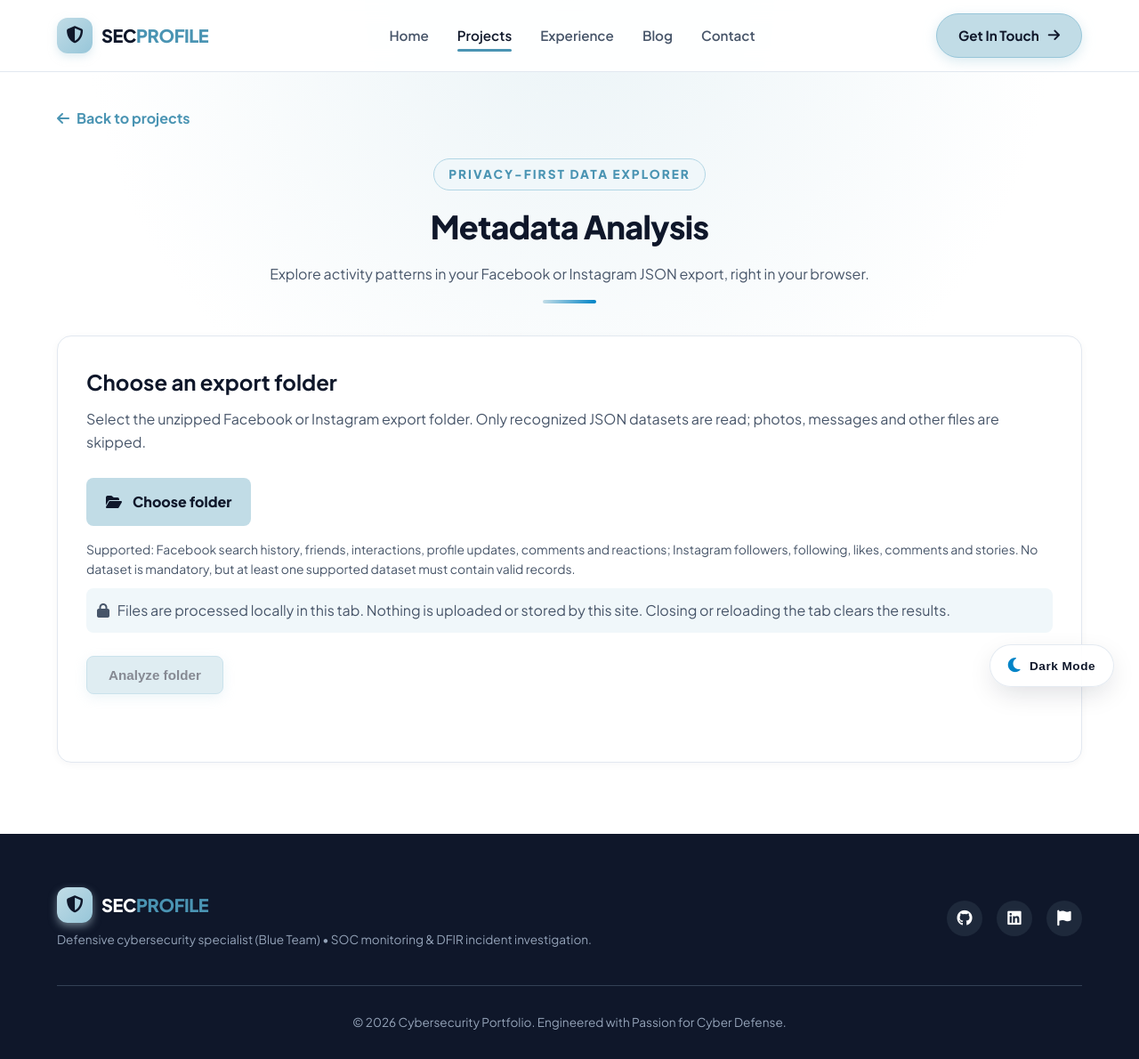
After one commit to hminhtri-cloud/profile, a Flask app: page /projects/metadata in a window 1280 px wide. The commit adds this page. Shown: the whole page at 89% size. Run offline with Flask 3, Linux system fonts and the light colour scheme.

Commit message:
add project metadata

```diff
--- a/app.py
+++ b/app.py
@@ -12,6 +12,11 @@ def home():
 @app.route("/projects")
 def projects():
     return render_template("pages/projects.html", active_page="projects")
+
+
+@app.route("/projects/metadata")
+def metadata():
+    return render_template("pages/metadata.html", active_page="projects")
 
 
 @app.route("/experience")
--- a/requirements.txt
+++ b/requirements.txt
@@ -1 +1,2 @@
 Flask>=3.0,<4.0
+gunicorn>=23.0,<24.0
--- /dev/null
+++ b/static/css/metadata.css
@@ -0,0 +1,56 @@
+.metadata-page .section-header { margin-bottom: 36px; }
+.metadata-page .heading-line { margin-bottom: 0; }
+.metadata-intro { color: var(--text-muted); margin-top: 12px; }
+.metadata-panel, .metadata-section, .metadata-stat, .metadata-chart, .metadata-warnings {
+  background: var(--bg-card); border: 1px solid var(--border-color);
+  border-radius: var(--radius-card); box-shadow: var(--shadow-sm);
+}
+.metadata-panel { padding: 32px; }
+.metadata-panel h2 { margin-bottom: 8px; }
+.metadata-panel p { color: var(--text-muted); margin: 10px 0; }
+.metadata-picker { display: inline-flex; align-items: center; gap: 12px; background: var(--primary);
+  color: var(--text-main); font-weight: 800; border-radius: var(--radius-sm); padding: 14px 22px;
+  cursor: pointer; margin: 18px 0 6px; }
+.metadata-picker:hover { background: var(--primary-dark); }
+#metadata-folder { position: absolute; width: 1px; height: 1px; opacity: 0; }
+#metadata-folder:focus-visible + .metadata-hint { outline: 2px solid var(--accent-blue); }
+.metadata-hint { font-size: .87rem; color: var(--text-muted); }
+.metadata-privacy { padding: 12px; background: var(--primary-light); border-radius: var(--radius-sm); }
+.metadata-privacy i { margin-right: 6px; }
+.metadata-selection { margin: 24px 0; border-top: 1px solid var(--border-color); padding-top: 20px; overflow-wrap: anywhere; }
+.metadata-selection ul { display: flex; flex-wrap: wrap; gap: 8px; margin-top: 10px; }
+.metadata-selection li { background: var(--bg-slate); border: 1px solid var(--border-color); border-radius: var(--radius-pill); padding: 4px 10px; font-size: .8rem; }
+#metadata-analyze { margin-top: 16px; }
+#metadata-analyze:disabled { opacity: .5; cursor: not-allowed; }
+#metadata-status { min-height: 24px; font-weight: 700; }
+.metadata-error, .metadata-warnings { color: #991b1b; background: #fee2e2; padding: 14px; margin-top: 14px; border-radius: var(--radius-sm); }
+.metadata-warnings { margin: 20px 0; }
+.metadata-warnings ul { list-style: disc; padding-left: 22px; overflow-wrap: anywhere; }
+.metadata-result-heading { margin: 42px 0 20px; }
+.metadata-result-heading p { color: var(--text-muted); }
+.metadata-stat-grid { display: grid; grid-template-columns: repeat(auto-fit, minmax(170px, 1fr)); gap: 16px; }
+.metadata-stat { padding: 20px; display: flex; flex-direction: column; }
+.metadata-stat strong { font-size: 1.9rem; color: var(--primary-deep); }
+.metadata-stat span { color: var(--text-muted); font-size: .9rem; }
+.metadata-section { margin: 24px 0; padding: 28px; }
+.metadata-section > h2 { margin-bottom: 16px; }
+.metadata-chart-grid { display: grid; grid-template-columns: repeat(auto-fit, minmax(min(100%, 430px), 1fr)); gap: 18px; }
+.metadata-chart { padding: 18px; min-width: 0; margin-top: 16px; }
+.metadata-chart h3 { font-size: 1rem; margin-bottom: 18px; }
+.metadata-chart-scroll { overflow-x: auto; padding-bottom: 8px; }
+.metadata-plot { display: flex; align-items: flex-end; gap: 8px; min-height: 194px; width: max-content; min-width: 100%; border-bottom: 1px solid var(--border-color); }
+.metadata-column { display: flex; flex-direction: column; align-items: center; justify-content: flex-end; min-width: 40px; flex: 1; }
+.metadata-bar { width: 24px; background: linear-gradient(var(--primary-deep), var(--primary)); border-radius: 5px 5px 0 0; }
+.metadata-pair { display: flex; gap: 3px; align-items: flex-end; }
+.metadata-pair .metadata-bar { width: 17px; }
+.metadata-reactions { background: #e49b40; }
+.metadata-legend { display: flex; gap: 16px; font-size: .78rem; }
+.metadata-legend-comments { color: var(--primary-deep); }
+.metadata-legend-reactions { color: #b76518; }
+.metadata-bar-value { font-size: .7rem; color: var(--text-muted); }
+.metadata-bar-label { font-size: .68rem; color: var(--text-muted); white-space: nowrap; padding: 6px 0; }
+.metadata-words { display: flex; flex-wrap: wrap; align-items: baseline; gap: 8px 16px; color: var(--primary-deep); }
+.metadata-history { margin-top: 18px; }
+.metadata-history summary { cursor: pointer; font-weight: 700; }
+.metadata-history ul { list-style: disc; padding: 12px 24px; max-height: 300px; overflow: auto; }
+@media (max-width: 600px) { .metadata-panel, .metadata-section { padding: 20px; } }
--- /dev/null
+++ b/static/js/pages/metadata-engine.mjs
@@ -0,0 +1,159 @@
+// Refactored from facebook_data_analysis: counts by month/year/hour, cumulative
+// friends, search titles/terms, profile-photo updates, and comment/reaction trends.
+const facebook = [
+  ['search', 'Search history', 'logged_information/search/your_search_history.json'],
+  ['friends', 'Friends added', 'connections/friends/your_friends.json'],
+  ['interactions', 'People & friends interactions', 'logged_information/activity_messages/people_and_friends.json'],
+  ['profile', 'Profile updates', 'personal_information/profile_information/profile_update_history.json'],
+  ['comments', 'Comments', 'your_facebook_activity/comments_and_reactions/comments.json'],
+  ['reactions', 'Reactions', /^your_facebook_activity\/comments_and_reactions\/likes_and_reactions(?:_\d+)?\.json$/],
+];
+const instagram = [
+  ['followers', 'Followers', /^connections\/followers_and_following\/followers_\d+\.json$/],
+  ['following', 'Following', 'connections/followers_and_following/following.json'],
+  ['posts', 'Liked posts', 'your_instagram_activity/likes/liked_posts.json'],
+  ['comments', 'Post comments', /^your_instagram_activity\/comments\/post_comments(?:_\d+)?\.json$/],
+  ['stories', 'Story likes', 'your_instagram_activity/story_interactions/story_likes.json'],
+];
+export const MAX_FILE = 20 * 1024 * 1024;
+export const MAX_TOTAL = 50 * 1024 * 1024;
+
+export function identify(files) {
+  const matches = [];
+  let platform = null;
+  for (const file of files) {
+    const path = file.webkitRelativePath || file.path || file.name;
+    if (!path || path.includes('\\') || path.split('/').some(p => p === '..' || p === '.' || !p)) continue;
+    // The first segment is the selected folder; never match similarly named files elsewhere.
+    const relative = path.includes('/') ? path.slice(path.indexOf('/') + 1) : path;
+    for (const [kind, definitions] of [['Facebook', facebook], ['Instagram', instagram]]) {
+      const found = definitions.find(([, , rule]) => typeof rule === 'string' ? rule === relative : rule.test(relative));
+      if (found) {
+        matches.push({file, path, relative, platform: kind, key: found[0], label: found[1]});
+        platform ||= kind;
+        break;
+      }
+    }
+  }
+  return {matches, platform};
+}
+
+// Facebook exports encode UTF-8 bytes as Latin-1 escaped characters. Correct
+// the resulting text after JSON.parse, without modifying numbers or timestamps.
+export function decodeText(value) {
+  if (typeof value !== 'string' || !/[\u00c2-\u00f4][\u0080-\u00bf]/.test(value)) return value;
+  try {
+    const bytes = Uint8Array.from(value, char => char.charCodeAt(0));
+    if (bytes.some((byte, i) => value.charCodeAt(i) > 255)) return value;
+    return new TextDecoder('utf-8', {fatal: true}).decode(bytes);
+  } catch { return value; }
+}
+
+const zone = 'Asia/Ho_Chi_Minh'; // Legacy search, interactions and profile charts.
+const partsFormatter = new Intl.DateTimeFormat('en-CA', {timeZone: zone, year: 'numeric', month: '2-digit', day: '2-digit', hour: '2-digit', minute: '2-digit', second: '2-digit', hourCycle: 'h23'});
+function time(timestamp, local = false) {
+  if (typeof timestamp !== 'number' || !Number.isFinite(timestamp) || timestamp < 0) return null;
+  const date = new Date(timestamp * 1000);
+  if (!Number.isFinite(date.getTime())) return null;
+  if (!local) return {month: date.toISOString().slice(0, 7), year: String(date.getUTCFullYear()), hour: date.getUTCHours(), date: date.toISOString()};
+  const fields = Object.fromEntries(partsFormatter.formatToParts(date).map(p => [p.type, p.value]));
+  return {month: `${fields.year}-${fields.month}`, year: fields.year, hour: Number(fields.hour), date: `${fields.year}-${fields.month}-${fields.day} ${fields.hour}:${fields.minute}:${fields.second}`};
+}
+const count = (items, selector) => {
+  const totals = new Map();
+  for (const item of items) {
+    const key = selector(item);
+    if (key !== null && key !== undefined && key !== '') totals.set(String(key), (totals.get(String(key)) || 0) + 1);
+  }
+  return Object.fromEntries([...totals].sort(([a], [b]) => a.localeCompare(b)));
+};
+const series = (items, local = false) => ({
+  monthly: count(items, row => time(row.timestamp, local)?.month),
+  yearly: count(items, row => time(row.timestamp, local)?.year),
+});
+function validRecords(value, key) {
+  const rows = key ? value?.[key] : value;
+  if (!Array.isArray(rows)) throw new Error('Unexpected JSON schema');
+  return rows.filter(row => row && typeof row === 'object' && !Array.isArray(row));
+}
+function withTime(rows, getTimestamp = row => row.timestamp) {
+  return rows.map(row => ({...row, timestamp: getTimestamp(row)})).filter(row => time(row.timestamp));
+}
+function addBucket(result, key, rows) { (result._buckets[key] ||= []).push(...rows); }
+
+export function analyzeDataset(result, dataset, json) {
+  const {platform, key} = dataset;
+  let rows;
+  if (platform === 'Facebook') {
+    const schema = {search: 'searches_v2', friends: 'friends_v2', profile: 'profile_updates_v2', comments: 'comments_v2'};
+    rows = validRecords(json, schema[key]);
+    // The raw reaction export is split across several files. Each file is additive.
+    addBucket(result, key, withTime(rows));
+  } else {
+    if (key === 'following') rows = validRecords(json, 'relationships_following');
+    else rows = validRecords(json);
+    const stamp = key === 'followers' || key === 'following' ? row => row.string_list_data?.[0]?.timestamp
+      : key === 'comments' ? row => row.string_map_data?.Time?.timestamp : row => row.timestamp;
+    addBucket(result, key, withTime(rows, stamp));
+  }
+  const accepted = result._buckets[key].length - (result._counts?.[key] || 0);
+  (result._counts ||= {})[key] = result._buckets[key].length;
+  if (accepted < rows.length) result.warnings.push(`${dataset.relative}: ${rows.length - accepted} records without valid timestamps skipped.`);
+  result.datasets.push({name: dataset.label, path: dataset.relative, records: accepted});
+}
+
+export function createResult(platform) { return {platform, datasets: [], warnings: [], _buckets: {}}; }
+
+export function finalize(result) {
+  const b = result._buckets;
+  const output = {platform: result.platform, datasets: result.datasets, warnings: result.warnings, sections: []};
+  function section(title, rows, local = false, extra = {}) {
+    if (!rows?.length) return;
+    output.sections.push({title, total: rows.length, ...series(rows, local), ...extra});
+  }
+  if (result.platform === 'Facebook') {
+    const searches = b.search || [];
+    if (searches.length) {
+      const terms = searches.flatMap(row => Array.isArray(row.data) ? row.data.map(item => decodeText(item?.text)).filter(text => typeof text === 'string' && text.trim()) : []);
+      const words = terms.flatMap(text => text.toLocaleLowerCase().match(/[\p{L}\p{N}]+/gu) || []);
+      const localTimes = searches.map(row => time(row.timestamp, true));
+      section('Search & visit history', searches, true, {
+        hourly: Object.fromEntries(Array.from({length: 24}, (_, i) => [i, localTimes.filter(t => t.hour === i).length])),
+        activityTypes: count(searches, row => decodeText(row.title) || 'Untitled'),
+        activityByYear: Object.fromEntries([...new Set(localTimes.map(t => t.year))].sort().map(year => [year, count(searches.filter(row => time(row.timestamp, true).year === year), row => decodeText(row.title) || 'Untitled')])),
+        first: time(Math.min(...searches.map(row => row.timestamp)), true).date,
+        last: time(Math.max(...searches.map(row => row.timestamp)), true).date,
+        topTerms: Object.entries(count(words, word => word)).sort((a, b) => b[1] - a[1] || a[0].localeCompare(b[0])).slice(0, 40),
+        queryCount: terms.length,
+      });
+    }
+    const friends = b.friends || [];
+    const yearly = series(friends).yearly;
+    let cumulative = 0;
+    section('Friends added', friends, false, {cumulative: Object.fromEntries(Object.entries(yearly).map(([year, amount]) => [year, cumulative += amount]))});
+    section('People & friends interactions', b.interactions, true);
+    const updates = b.profile || [];
+    section('Profile picture updates', updates.filter(row => decodeText(row.title || '').includes('cập nhật ảnh đại diện')), true, {allUpdates: updates.length,
+      history: updates.filter(row => decodeText(row.title || '').includes('cập nhật ảnh đại diện')).map(row => time(row.timestamp, true).date).sort()});
+    section('Comments', b.comments);
+    const reactions = b.reactions || [];
+    section('Reactions', reactions, false, {likesMonthly: series(reactions.filter(row => {
+      const kind = row.data?.[0]?.reaction?.reaction || row.label_values?.find(item => item.label === 'Cảm xúc')?.value;
+      return typeof kind === 'string' && ['LIKE', 'THÍCH'].includes(kind.toUpperCase());
+    })).monthly});
+    if (b.comments?.length && reactions.length) {
+      output.comparison = {
+        comments: series(b.comments).monthly,
+        reactions: series(reactions).monthly,
+      };
+    }
+  } else {
+    section('Followers', b.followers);
+    section('Following', b.following);
+    section('Liked posts', b.posts);
+    section('Post comments', b.comments);
+    section('Story likes', b.stories);
+  }
+  if (!output.sections.length) throw new Error('No valid timestamped records found in the recognized datasets.');
+  return output;
+}
--- /dev/null
+++ b/static/js/pages/metadata.mjs
@@ -0,0 +1,173 @@
+import {identify, MAX_FILE, MAX_TOTAL, createResult, analyzeDataset, finalize} from './metadata-engine.mjs';
+
+const input = document.getElementById('metadata-folder');
+const selection = document.getElementById('metadata-selection');
+const button = document.getElementById('metadata-analyze');
+const status = document.getElementById('metadata-status');
+const error = document.getElementById('metadata-error');
+const results = document.getElementById('metadata-results');
+let chosen = null;
+const format = n => new Intl.NumberFormat().format(n);
+const bytes = n => `${(n / 1024 / 1024).toFixed(1)} MB`;
+const pause = () => new Promise(resolve => setTimeout(resolve, 0));
+
+function showError(message) { error.textContent = message; error.hidden = false; }
+function clear() { error.hidden = true; error.textContent = ''; status.textContent = ''; results.hidden = true; results.replaceChildren(); }
+function node(tag, cls, text) {
+  const element = document.createElement(tag);
+  if (cls) element.className = cls;
+  if (text !== undefined) element.textContent = text;
+  return element;
+}
+function chart(title, data, mode = 'bar') {
+  const entries = Object.entries(data || {});
+  if (!entries.length) return null;
+  const panel = node('div', 'metadata-chart');
+  panel.append(node('h3', '', title));
+  const scroll = node('div', 'metadata-chart-scroll');
+  const plot = node('div', `metadata-plot ${mode}`);
+  const max = Math.max(...entries.map(([, n]) => n), 1);
+  for (const [label, value] of entries) {
+    const column = node('div', 'metadata-column');
+    const bar = node('div', 'metadata-bar');
+    bar.style.height = `${Math.max(2, value / max * 150)}px`;
+    bar.title = `${label}: ${format(value)}`;
+    column.append(node('span', 'metadata-bar-value', format(value)), bar, node('span', 'metadata-bar-label', label));
+    plot.append(column);
+  }
+  scroll.append(plot); panel.append(scroll);
+  return panel;
+}
+function comparisonChart(comparison) {
+  const panel = node('div', 'metadata-chart');
+  panel.append(node('h3', '', 'Comments vs reactions by month (UTC)'));
+  const months = [...new Set([...Object.keys(comparison.comments), ...Object.keys(comparison.reactions)])].sort();
+  const max = Math.max(1, ...months.flatMap(month => [comparison.comments[month] || 0, comparison.reactions[month] || 0]));
+  const legend = node('p', 'metadata-legend');
+  legend.append(node('span', 'metadata-legend-comments', '■ Comments'), node('span', 'metadata-legend-reactions', '■ Reactions'));
+  panel.append(legend);
+  const scroll = node('div', 'metadata-chart-scroll');
+  const plot = node('div', 'metadata-plot');
+  for (const month of months) {
+    const column = node('div', 'metadata-column');
+    const pair = node('div', 'metadata-pair');
+    for (const [type, value] of [['comments', comparison.comments[month] || 0], ['reactions', comparison.reactions[month] || 0]]) {
+      const bar = node('div', `metadata-bar metadata-${type}`);
+      bar.style.height = `${Math.max(2, value / max * 150)}px`;
+      bar.title = `${month} ${type}: ${format(value)}`;
+      pair.append(bar);
+    }
+    column.append(pair, node('span', 'metadata-bar-label', month)); plot.append(column);
+  }
+  scroll.append(plot); panel.append(scroll);
+  return panel;
+}
+function render(report) {
+  results.replaceChildren();
+  const heading = node('div', 'metadata-result-heading');
+  heading.append(node('h2', '', `${report.platform} analysis`), node('p', '', `${format(report.datasets.length)} dataset files analyzed · Charts show real timestamped records`));
+  results.append(heading);
+  if (report.warnings.length) {
+    const warnings = node('div', 'metadata-warnings');
+    warnings.append(node('h3', '', 'Skipped files / records'));
+    const list = node('ul');
+    for (const warning of report.warnings) list.append(node('li', '', warning));
+    warnings.append(list); results.append(warnings);
+  }
+  const stats = node('div', 'metadata-stat-grid');
+  for (const section of report.sections) {
+    const card = node('div', 'metadata-stat');
+    card.append(node('strong', '', format(section.total)), node('span', '', section.title));
+    stats.append(card);
+  }
+  results.append(stats);
+  if (report.comparison) results.append(comparisonChart(report.comparison));
+  for (const section of report.sections) {
+    const block = node('section', 'metadata-section');
+    block.append(node('h2', '', section.title));
+    if (section.first) block.append(node('p', 'metadata-hint', `First: ${section.first} · Last: ${section.last} · ${format(section.queryCount)} search texts · Times shown in Asia/Ho_Chi_Minh`));
+    if (section.allUpdates !== undefined) block.append(node('p', 'metadata-hint', `${format(section.allUpdates)} total profile updates; ${format(section.total)} picture updates`));
+    const grid = node('div', 'metadata-chart-grid');
+    for (const [title, data] of [
+      ['Monthly activity', section.monthly], ['Yearly activity', section.yearly],
+      ['Hour of day (Vietnam time)', section.hourly], ['Activity type', section.activityTypes],
+      ['Cumulative friends by year', section.cumulative], ['Likes by month', section.likesMonthly],
+    ]) {
+      const graph = chart(title, data);
+      if (graph) grid.append(graph);
+    }
+    if (section.activityByYear) {
+      for (const [year, types] of Object.entries(section.activityByYear)) grid.append(chart(`Activity types in ${year}`, types));
+    }
+    block.append(grid);
+    if (section.topTerms?.length) {
+      const cloud = node('div', 'metadata-chart');
+      cloud.append(node('h3', '', 'Search word frequency'));
+      const words = node('div', 'metadata-words');
+      const peak = section.topTerms[0][1];
+      for (const [word, frequency] of section.topTerms) {
+        const term = node('span', '', word);
+        term.style.fontSize = `${0.85 + 1.3 * frequency / peak}rem`;
+        term.title = `${word}: ${frequency}`;
+        words.append(term);
+      }
+      cloud.append(words); block.append(cloud);
+    }
+    if (section.history) {
+      const details = node('details', 'metadata-history');
+      details.append(node('summary', '', 'Picture update timeline'));
+      const list = node('ul');
+      for (const date of section.history) list.append(node('li', '', date));
+      details.append(list); block.append(details);
+    }
+    results.append(block);
+  }
+  results.hidden = false;
+  results.scrollIntoView({behavior: 'smooth', block: 'start'});
+}
+
+input.addEventListener('change', () => {
+  clear(); chosen = null; button.disabled = true; selection.hidden = true;
+  const files = Array.from(input.files || []);
+  if (!files.length) { showError('Folder is empty or no files were selected.'); return; }
+  const {matches, platform} = identify(files);
+  const name = (files[0].webkitRelativePath || files[0].name).split('/')[0];
+  const size = files.reduce((sum, file) => sum + file.size, 0);
+  selection.replaceChildren(node('h3', '', name), node('p', '', `${format(files.length)} files · ${bytes(size)} total · ${matches.length} recognized JSON files`));
+  const list = node('ul');
+  const groups = [...new Set(matches.map(item => item.label))];
+  for (const label of groups) list.append(node('li', '', label));
+  selection.append(list); selection.hidden = false;
+  if (!matches.length) { showError('No supported JSON datasets found. Select the root of a Facebook or Instagram JSON export.'); return; }
+  if (matches.some(item => item.platform !== platform)) { showError('Mixed Facebook and Instagram datasets: select one export folder at a time.'); return; }
+  if (matches.some(item => item.file.size > MAX_FILE)) { showError(`A recognized JSON file exceeds ${bytes(MAX_FILE)}. Select a smaller export.`); return; }
+  if (matches.reduce((sum, item) => sum + item.file.size, 0) > MAX_TOTAL) { showError(`Recognized JSON files exceed ${bytes(MAX_TOTAL)}.`); return; }
+  chosen = {matches, platform}; button.disabled = false;
+});
+
+button.addEventListener('click', async () => {
+  if (!chosen) return;
+  clear(); button.disabled = true; input.disabled = true;
+  const {matches, platform} = chosen;
+  const report = createResult(platform);
+  try {
+    for (const [index, dataset] of matches.entries()) {
+      status.textContent = `Reading files (${index + 1}/${matches.length}): ${dataset.label}`;
+      await pause();
+      try {
+        const raw = await dataset.file.text();
+        status.textContent = `Parsing data: ${dataset.label}`;
+        await pause();
+        analyzeDataset(report, dataset, JSON.parse(raw));
+      } catch (problem) {
+        report.warnings.push(`${dataset.relative}: ${problem instanceof SyntaxError ? 'Invalid JSON' : problem.message || 'Unable to read file'}`);
+      }
+    }
+    status.textContent = 'Analyzing'; await pause();
+    const output = finalize(report);
+    status.textContent = 'Preparing results'; await pause();
+    render(output);
+    status.textContent = `Analysis complete: ${format(output.datasets.length)} dataset files processed.`;
+  } catch (problem) { showError(problem.message || 'Analysis failed. Try selecting the folder again.'); status.textContent = ''; }
+  finally { input.disabled = false; button.disabled = false; }
+});
--- /dev/null
+++ b/templates/pages/metadata.html
@@ -0,0 +1,31 @@
+{% extends "base.html" %}
+{% set title = "Metadata Analysis | SECProfile" %}
+{% set description = "Explore a Facebook or Instagram data export privately in your browser." %}
+{% block head %}<link rel="stylesheet" href="{{ url_for('static', filename='css/metadata.css') }}" />{% endblock %}
+{% block content %}
+<main class="standalone-page metadata-page">
+  <div class="container">
+    <a class="page-back" href="{{ url_for('projects') }}"><i class="fa-solid fa-arrow-left"></i> Back to projects</a>
+    <div class="section-header text-center">
+      <span class="sub-heading">PRIVACY-FIRST DATA EXPLORER</span>
+      <h1 class="section-title">Metadata Analysis</h1>
+      <p class="metadata-intro">Explore activity patterns in your Facebook or Instagram JSON export, right in your browser.</p>
+      <div class="heading-line"></div>
+    </div>
+    <section class="metadata-panel" aria-labelledby="upload-title">
+      <h2 id="upload-title">Choose an export folder</h2>
+      <p>Select the unzipped Facebook or Instagram export folder. Only recognized JSON datasets are read; photos, messages and other files are skipped.</p>
+      <label class="metadata-picker" for="metadata-folder"><i class="fa-solid fa-folder-open"></i><span>Choose folder</span></label>
+      <input id="metadata-folder" type="file" webkitdirectory directory multiple aria-describedby="metadata-help" />
+      <p id="metadata-help" class="metadata-hint">Supported: Facebook search history, friends, interactions, profile updates, comments and reactions; Instagram followers, following, likes, comments and stories. No dataset is mandatory, but at least one supported dataset must contain valid records.</p>
+      <p class="metadata-privacy"><i class="fa-solid fa-lock"></i> Files are processed locally in this tab. Nothing is uploaded or stored by this site. Closing or reloading the tab clears the results.</p>
+      <div id="metadata-selection" class="metadata-selection" hidden></div>
+      <button id="metadata-analyze" class="btn btn-primary" type="button" disabled>Analyze folder</button>
+      <p id="metadata-status" role="status" aria-live="polite"></p>
+      <div id="metadata-error" class="metadata-error" role="alert" hidden></div>
+    </section>
+    <section id="metadata-results" aria-label="Analysis results" hidden></section>
+  </div>
+</main>
+{% endblock %}
+{% block scripts %}<script type="module" src="{{ url_for('static', filename='js/pages/metadata.mjs') }}"></script>{% endblock %}
```
Also changed, not shown: templates/pages/projects.html (+9 -0 lines), tests/metadata-browser.mjs (added, +52 -0 lines), tests/metadata.test.mjs (added, +88 -0 lines), README.md, vercel.json, 3 other files.
